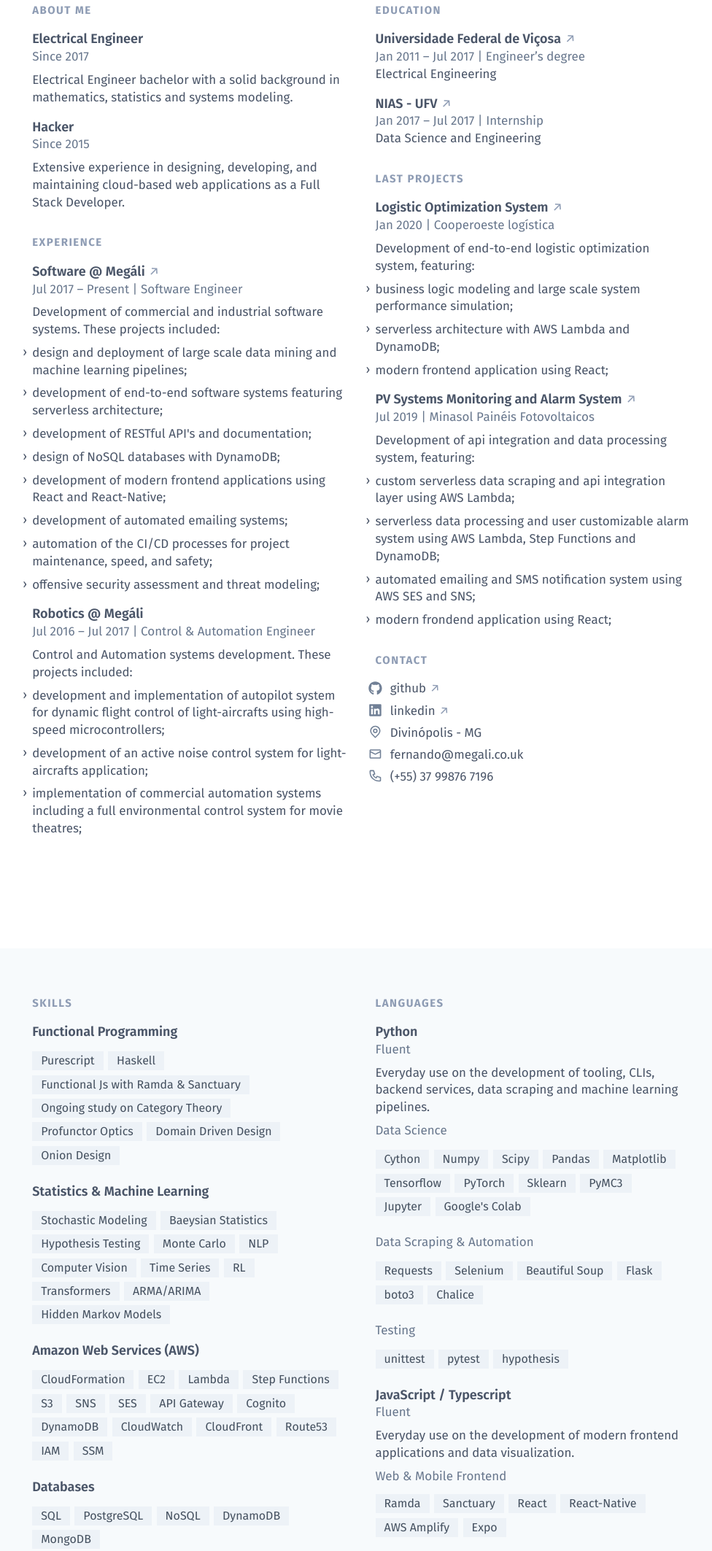
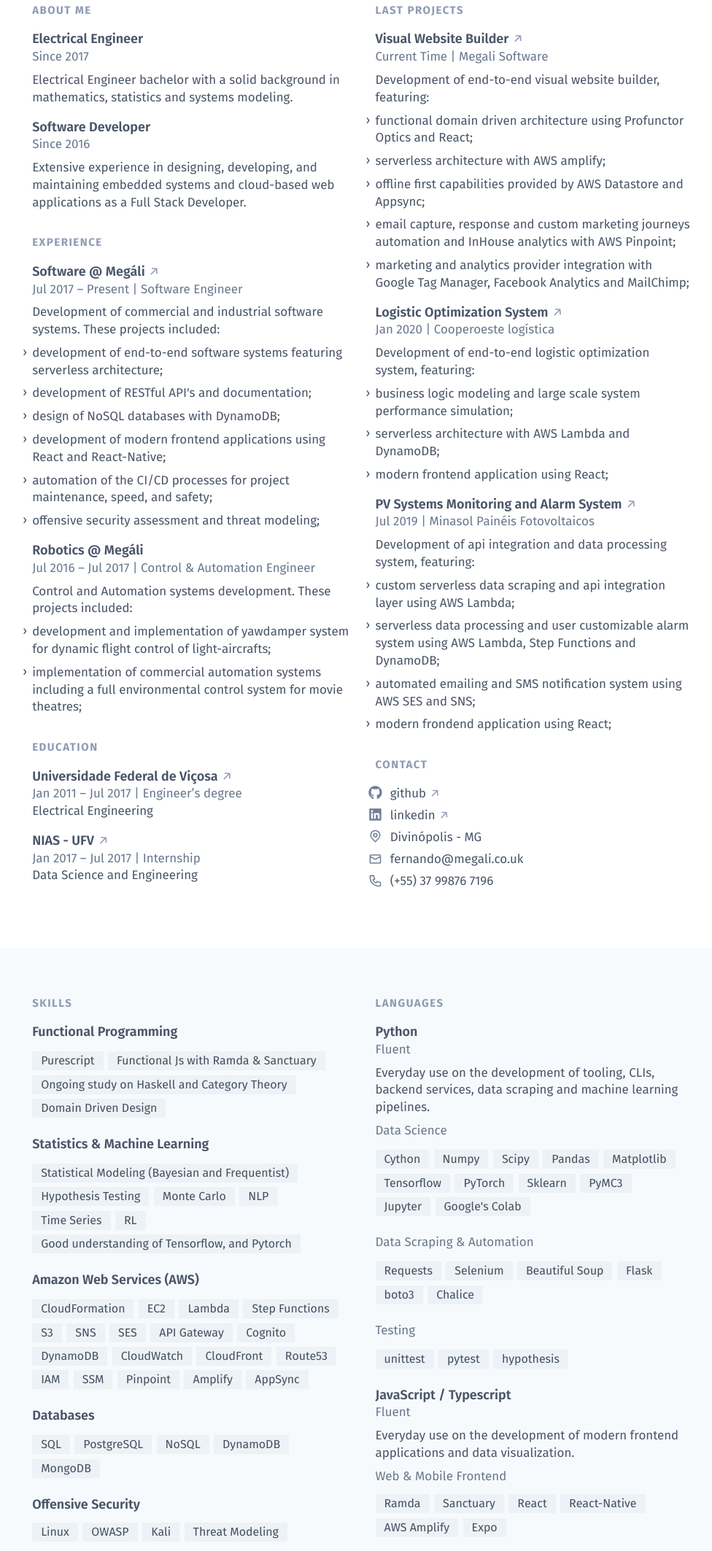
Before and after one commit to naripok/resume, a website: page docs/index.html in a window 1280 px wide. Shown: the part 162-2288 px from the top of the page at 73% size, without its empty margins (143-1119 px from the left). Drawn offline with Linux system fonts and the light colour scheme; files whose address does not match are found by name; a web font is replaced by a local one.

Commit message:
10/16/20

```diff
--- a/docs/index.html
+++ b/docs/index.html
@@ -69,14 +69,14 @@
             <section class="mb-4 break-inside-avoid">
               <header>
                 <h3 class="text-lg font-semibold text-gray-700 leading-snugish">
-                  Hacker
+                  Software Developer
                 </h3>
                 <p class="leading-normal text-md text-gray-650">
-                Since 2015
+                Since 2016
                 </p>
               </header>
               <p class="mt-2 text-md text-gray-700 leading-normal">
-              Extensive experience in designing, developing, and maintaining cloud-based web applications as a Full Stack Developer.
+              Extensive experience in designing, developing, and maintaining embedded systems and cloud-based web applications as a Full Stack Developer.
               </p>
             </section>
 
@@ -111,10 +111,6 @@
 
                   <li class="mt-2 text-md text-gray-700 leading-normal">
                     <span class="absolute -ml-3 sm:-ml-3.2 select-none transform -translate-y-px">›</span>
-                    design and deployment of large scale data mining and machine learning pipelines;
-                  </li>
-                  <li class="mt-2 text-md text-gray-700 leading-normal">
-                    <span class="absolute -ml-3 sm:-ml-3.2 select-none transform -translate-y-px">›</span>
                     development of end-to-end software systems featuring serverless architecture;
                   </li>
                   <li class="mt-2 text-md text-gray-700 leading-normal">
@@ -128,10 +124,6 @@
                   <li class="mt-2 text-md text-gray-700 leading-normal">
                     <span class="absolute -ml-3 sm:-ml-3.2 select-none transform -translate-y-px">›</span>
                     development of modern frontend applications using React and React-Native;
-                  </li>
-                  <li class="mt-2 text-md text-gray-700 leading-normal">
-                    <span class="absolute -ml-3 sm:-ml-3.2 select-none transform -translate-y-px">›</span>
-                    development of automated emailing systems;
                   </li>
                   <li class="mt-2 text-md text-gray-700 leading-normal">
                     <span class="absolute -ml-3 sm:-ml-3.2 select-none transform -translate-y-px">›</span>
@@ -163,11 +155,7 @@
               <ul class="">
                 <li class="mt-2 text-md text-gray-700 leading-normal">
                   <span class="absolute -ml-3 sm:-ml-3.2 select-none transform -translate-y-px">›</span>
-                  development and implementation of autopilot system for dynamic flight control of light-aircrafts using high-speed microcontrollers;
-                </li>
-                <li class="mt-2 text-md text-gray-700 leading-normal">
-                  <span class="absolute -ml-3 sm:-ml-3.2 select-none transform -translate-y-px">›</span>
-                  development of an active noise control system for light-aircrafts application;
+                  development and implementation of yawdamper system for dynamic flight control of light-aircrafts;
                 </li>
                 <li class="mt-2 text-md text-gray-700 leading-normal">
                   <span class="absolute -ml-3 sm:-ml-3.2 select-none transform -translate-y-px">›</span>
@@ -235,6 +223,46 @@
               <h2 class="mb-4 font-bold tracking-widest text-sm2 text-gray-550 print:font-normal">
                 LAST PROJECTS
               </h2>
+
+              <section class="mb-4 break-inside-avoid">
+                <header>
+                  <h3 class="text-lg font-semibold text-gray-700 leading-snugish">
+                    <a href="https://show.megali.co.uk/builder" class="group" target="_blank" rel="noopener noreferrer">
+                      Visual Website Builder
+                      <span
+                        class="inline-block text-gray-550 print:text-black font-normal group-hover:text-gray-700 transition duration-100 ease-in">↗</span>
+                    </a>
+                  </h3>
+                  <p class="leading-normal text-md text-gray-650">
+                  Current Time | Megali Software
+                  </p>
+                </header>
+                <p class="mt-2 text-md text-gray-700 leading-normal">
+                Development of end-to-end visual website builder, featuring:
+                </p>
+                <ul class="">
+                  <li class="mt-2 text-md text-gray-700 leading-normal">
+                    <span class="absolute -ml-3 sm:-ml-3.2 select-none transform -translate-y-px">›</span>
+                    functional domain driven architecture using Profunctor Optics and React;
+                  </li>
+                  <li class="mt-2 text-md text-gray-700 leading-normal">
+                    <span class="absolute -ml-3 sm:-ml-3.2 select-none transform -translate-y-px">›</span>
+                    serverless architecture with AWS amplify;
+                  </li>
+                  <li class="mt-2 text-md text-gray-700 leading-normal">
+                    <span class="absolute -ml-3 sm:-ml-3.2 select-none transform -translate-y-px">›</span>
+                    offline first capabilities provided by AWS Datastore and Appsync;
+                  </li>
+                  <li class="mt-2 text-md text-gray-700 leading-normal">
+                    <span class="absolute -ml-3 sm:-ml-3.2 select-none transform -translate-y-px">›</span>
+                    email capture, response and custom marketing journeys automation and InHouse analytics with AWS Pinpoint;
+                  </li>
+                  <li class="mt-2 text-md text-gray-700 leading-normal">
+                    <span class="absolute -ml-3 sm:-ml-3.2 select-none transform -translate-y-px">›</span>
+                    marketing and analytics provider integration with Google Tag Manager, Facebook Analytics and MailChimp;
+                  </li>
+                </ul>
+              </section>
 
               <section class="mb-4 break-inside-avoid">
                 <header>
@@ -411,22 +439,13 @@
                   Purescript
                 </li>
                 <li class="px-3 mr-1.5 mt-1.5 text-base text-gray-750 print:bg-white print:border-inset bg-gray-200">
-                  Haskell
-                </li>
-                <li class="px-3 mr-1.5 mt-1.5 text-base text-gray-750 print:bg-white print:border-inset bg-gray-200">
                   Functional Js with Ramda & Sanctuary
                 </li>
                 <li class="px-3 mr-1.5 mt-1.5 text-base text-gray-750 print:bg-white print:border-inset bg-gray-200">
-                  Ongoing study on Category Theory
-                </li>
-                <li class="px-3 mr-1.5 mt-1.5 text-base text-gray-750 print:bg-white print:border-inset bg-gray-200">
-                  Profunctor Optics
+                  Ongoing study on Haskell and Category Theory
                 </li>
                 <li class="px-3 mr-1.5 mt-1.5 text-base text-gray-750 print:bg-white print:border-inset bg-gray-200">
                   Domain Driven Design
-                </li>
-                <li class="px-3 mr-1.5 mt-1.5 text-base text-gray-750 print:bg-white print:border-inset bg-gray-200">
-                  Onion Design
                 </li>
               </ul>
             </section>
@@ -439,10 +458,7 @@
               </header>
               <ul class="my-2 mb-6 flex flex-wrap text-md leading-relaxed">
                 <li class="px-3 mr-1.5 mt-1.5 text-base text-gray-750 print:bg-white print:border-inset bg-gray-200">
-                  Stochastic Modeling
-                </li>
-                <li class="px-3 mr-1.5 mt-1.5 text-base text-gray-750 print:bg-white print:border-inset bg-gray-200">
-                  Baeysian Statistics
+                  Statistical Modeling (Bayesian and Frequentist)
                 </li>
                 <li class="px-3 mr-1.5 mt-1.5 text-base text-gray-750 print:bg-white print:border-inset bg-gray-200">
                   Hypothesis Testing
@@ -454,22 +470,13 @@
                   NLP
                 </li>
                 <li class="px-3 mr-1.5 mt-1.5 text-base text-gray-750 print:bg-white print:border-inset bg-gray-200">
-                  Computer Vision
-                </li>
-                <li class="px-3 mr-1.5 mt-1.5 text-base text-gray-750 print:bg-white print:border-inset bg-gray-200">
                   Time Series
                 </li>
                 <li class="px-3 mr-1.5 mt-1.5 text-base text-gray-750 print:bg-white print:border-inset bg-gray-200">
                   RL
                 </li>
                 <li class="px-3 mr-1.5 mt-1.5 text-base text-gray-750 print:bg-white print:border-inset bg-gray-200">
-                  Transformers
-                </li>
-                <li class="px-3 mr-1.5 mt-1.5 text-base text-gray-750 print:bg-white print:border-inset bg-gray-200">
-                  ARMA/ARIMA
-                </li>
-                <li class="px-3 mr-1.5 mt-1.5 text-base text-gray-750 print:bg-white print:border-inset bg-gray-200">
-                  Hidden Markov Models
+                  Good understanding of Tensorflow, and Pytorch
                 </li>
               </ul>
             </section>
@@ -525,6 +532,15 @@
                 </li>
                 <li class="px-3 mr-1.5 mt-1.5 text-base text-gray-750 print:bg-white print:border-inset bg-gray-200">
                   SSM
+                </li>
+                <li class="px-3 mr-1.5 mt-1.5 text-base text-gray-750 print:bg-white print:border-inset bg-gray-200">
+                  Pinpoint
+                </li>
+                <li class="px-3 mr-1.5 mt-1.5 text-base text-gray-750 print:bg-white print:border-inset bg-gray-200">
+                  Amplify
+                </li>
+                <li class="px-3 mr-1.5 mt-1.5 text-base text-gray-750 print:bg-white print:border-inset bg-gray-200">
+                  AppSync
                 </li>
               </ul>
             </section>
@@ -590,9 +606,6 @@
                 </li>
                 <li class="px-3 mr-1.5 mt-1.5 text-base text-gray-750 print:bg-white print:border-inset bg-gray-200">
                   TDD
-                </li>
-                <li class="px-3 mr-1.5 mt-1.5 text-base text-gray-750 print:bg-white print:border-inset bg-gray-200">
-                  FP
                 </li>
                 <li class="px-3 mr-1.5 mt-1.5 text-base text-gray-750 print:bg-white print:border-inset bg-gray-200">
                   Bash
```
